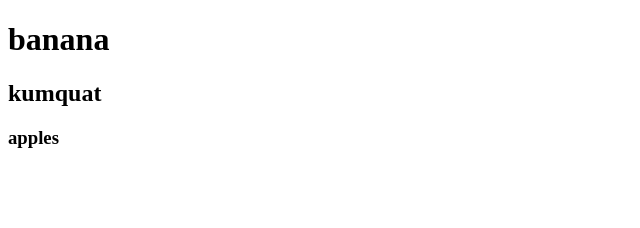
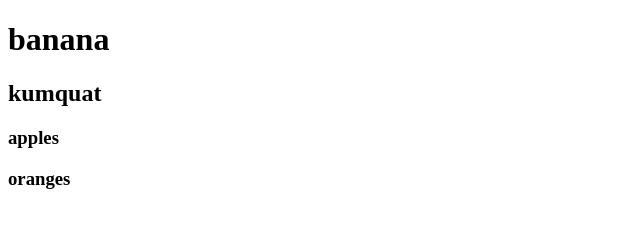
Before and after one commit to artylope/git-intro, a plain HTML site: page index.html in a window 1280 px wide. Shown: the full height of the page, 0-640 px from the left. Drawn offline with Linux system fonts and the light colour scheme.

Commit message:
add another h3 oranges

```diff
--- a/index.html
+++ b/index.html
@@ -7,5 +7,6 @@
   <h1>banana</h1>
   <h2>kumquat</h2>
   <h3>apples</h3>
+  <h3>oranges</h3>
 </body>
 </html>
```
